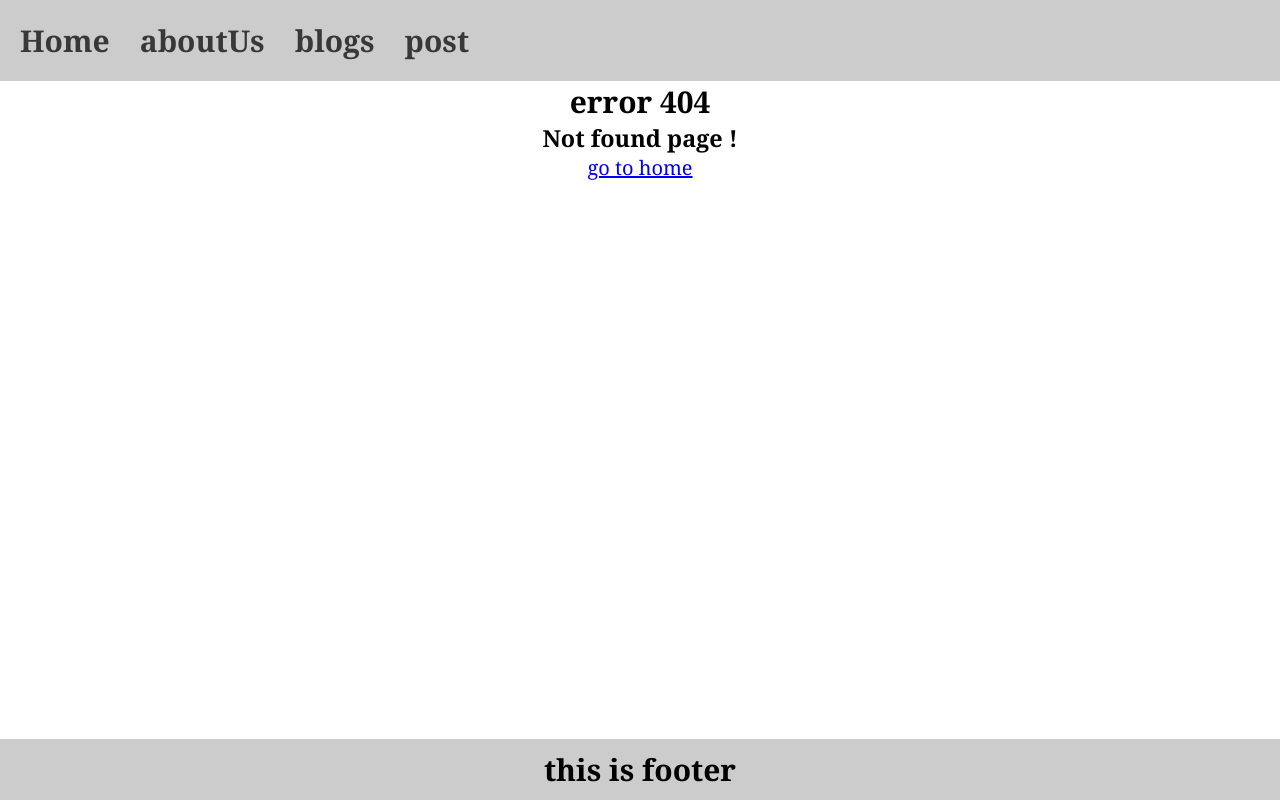
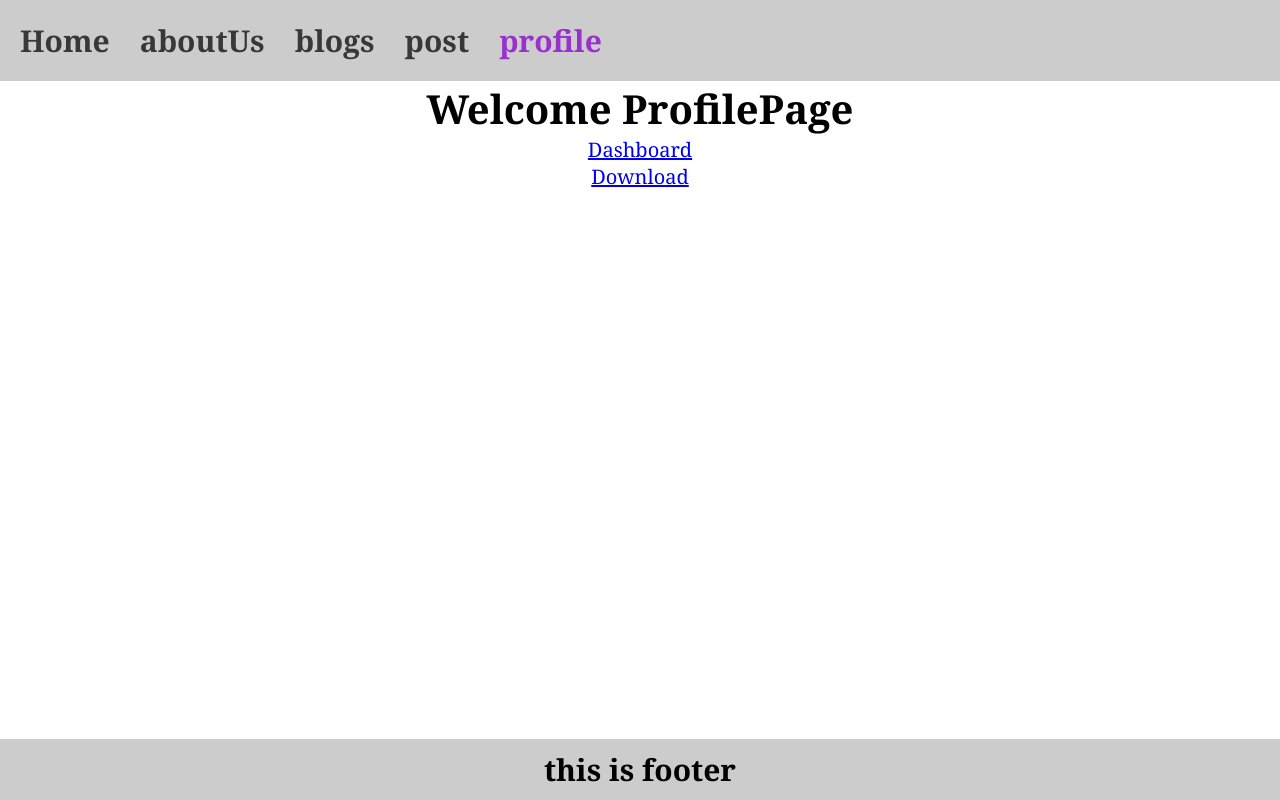
Before and after one commit to Soheiljafarnejad/react-router-dom-SPA, a JavaScript app: page /profile in a window 1280 px wide. Before the commit this address had no page. Built offline with nearby package versions, Linux system fonts and the light colour scheme; the HTML template or start-up script is replaced by a standard one.

Commit message:
nested routes

```diff
--- a/src/Components/Navigation/Navigation.js
+++ b/src/Components/Navigation/Navigation.js
@@ -6,6 +6,8 @@ const Navigation = () => {
     { to: "/about-us", title: "aboutUs" },
     { to: "/blogs", title: "blogs" },
     { to: "/post", title: "post" },
+    { to: "/profile", title: "profile" },
+
   ];
 
   return (
--- a/src/Pages/PageApp.js
+++ b/src/Pages/PageApp.js
@@ -6,6 +6,7 @@ import BlogsPage from "./BlogsPage";
 import HomePage from "./HomePage";
 import NotFound from "./NotFound";
 import PostPage from "./PostPage";
+import ProfilePage from "./ProfilePage";
 const PageApp = () => {
   return (
     <BrowserRouter>
@@ -16,6 +17,10 @@ const PageApp = () => {
           <Route path="/blogs" element={<BlogsPage />} />
           <Route path="/blogs/:id" element={<Blog />} />
           <Route path="/post/*" element={<PostPage />} />
+          <Route path="/profile" element={<ProfilePage />}>
+            <Route path="dashboard" element={<h2>dashboard</h2>} />
+            <Route path="download" element={<h2>download</h2>} />
+          </Route>
           <Route path="*" element={<NotFound />} />
         </Routes>
       </Layout>
--- /dev/null
+++ b/src/Pages/ProfilePage.js
@@ -0,0 +1,19 @@
+import { Link, Outlet } from "react-router-dom";
+const ProfilePage = () => {
+  return (
+    <div>
+      <h1>Welcome ProfilePage</h1>
+      <ul>
+        <li>
+          <Link to={"/profile/dashboard"}>Dashboard</Link>
+        </li>
+        <li>
+          <Link to={"/profile/download"}>Download</Link>
+        </li>
+      </ul>
+      <Outlet />
+    </div>
+  );
+};
+
+export default ProfilePage;
```
